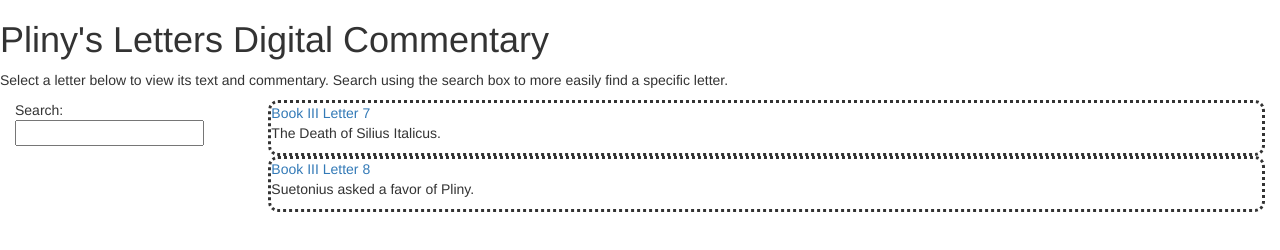
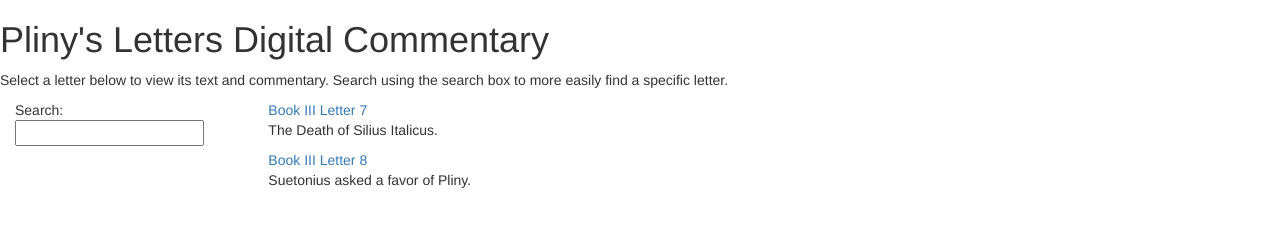
Before and after one commit to TylerKirby/pliny-app, a website: page app/index.html in a window 1280 px wide. Drawn offline with nearby package versions, Linux system fonts and the light colour scheme; some packages are replaced by stand-ins of ours.

Commit message:
removed ugly borders

```diff
--- a/app/app.css
+++ b/app/app.css
@@ -13,8 +13,3 @@
 .letterList ul {
   list-style: none;
 }
-
-.letterList li {
-  border: dotted;
-  border-radius: 10px;
-}
```
